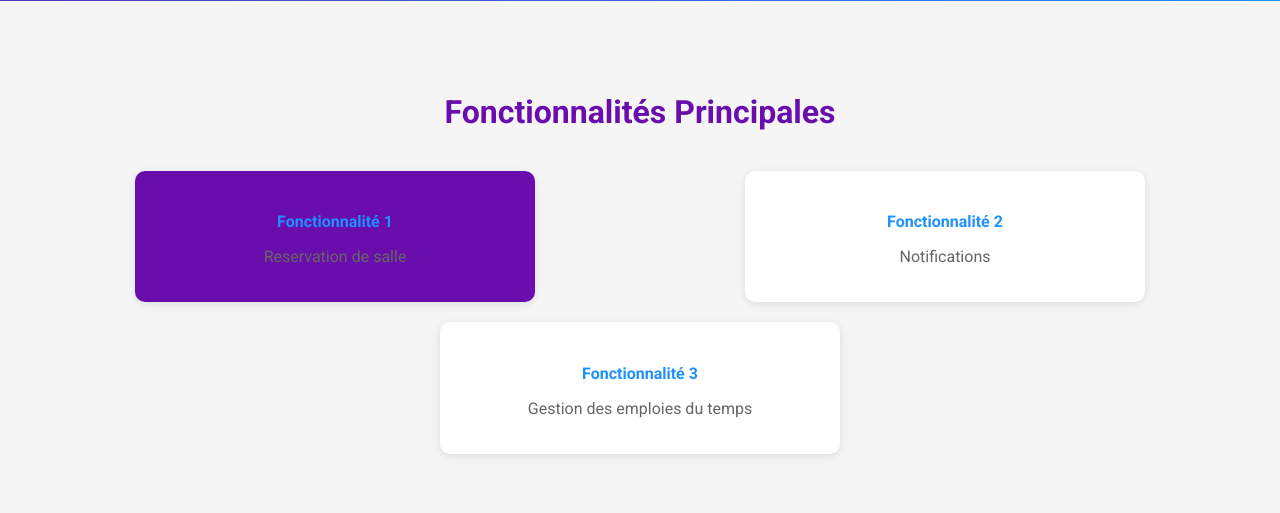
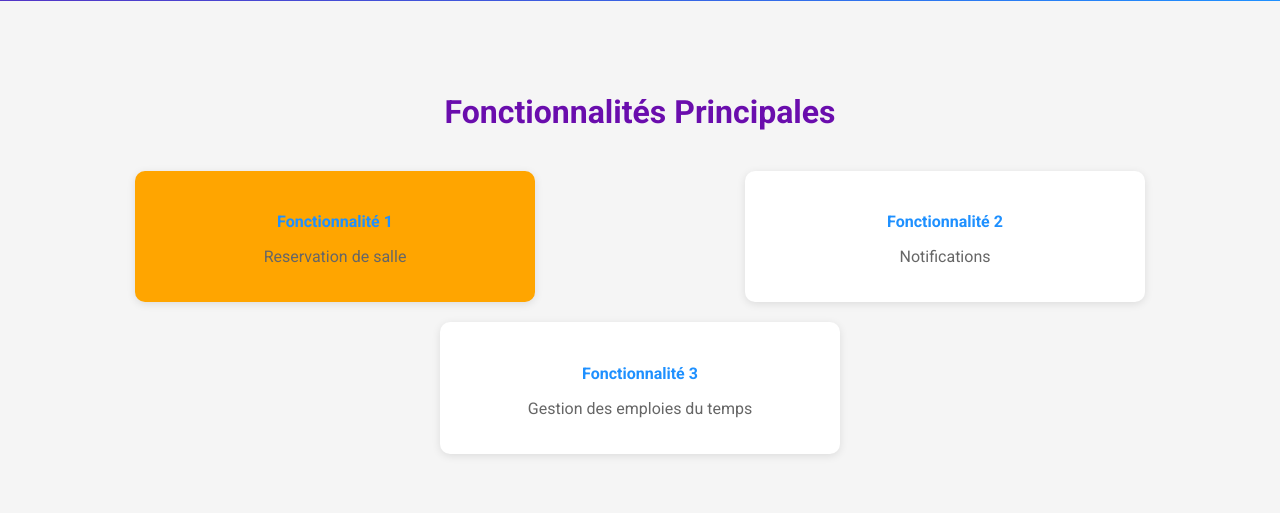
Before and after one commit to ButterflyIsCoding/Ureserv, a Django app: page / in a window 1280 px wide, with the pointer over the restyled element. Shown: the part 661-1174 px from the top of the page. Run offline with Django 5.2, Linux system fonts and the light colour scheme; parts of the project's set-up code (start-up, migrations or seed data) failed here and were passed over.

Commit message:
december 3 third commit

```diff
--- a/ureserve_back_heil/static/css/style.css
+++ b/ureserve_back_heil/static/css/style.css
@@ -118,7 +118,7 @@
 }
 
 .feature:hover {
-    background-color: var(--violet);
+    background-color: orange;
 }
 
 /* Pied de page (Footer) */
```
Also changed, not shown: 1 other file.
